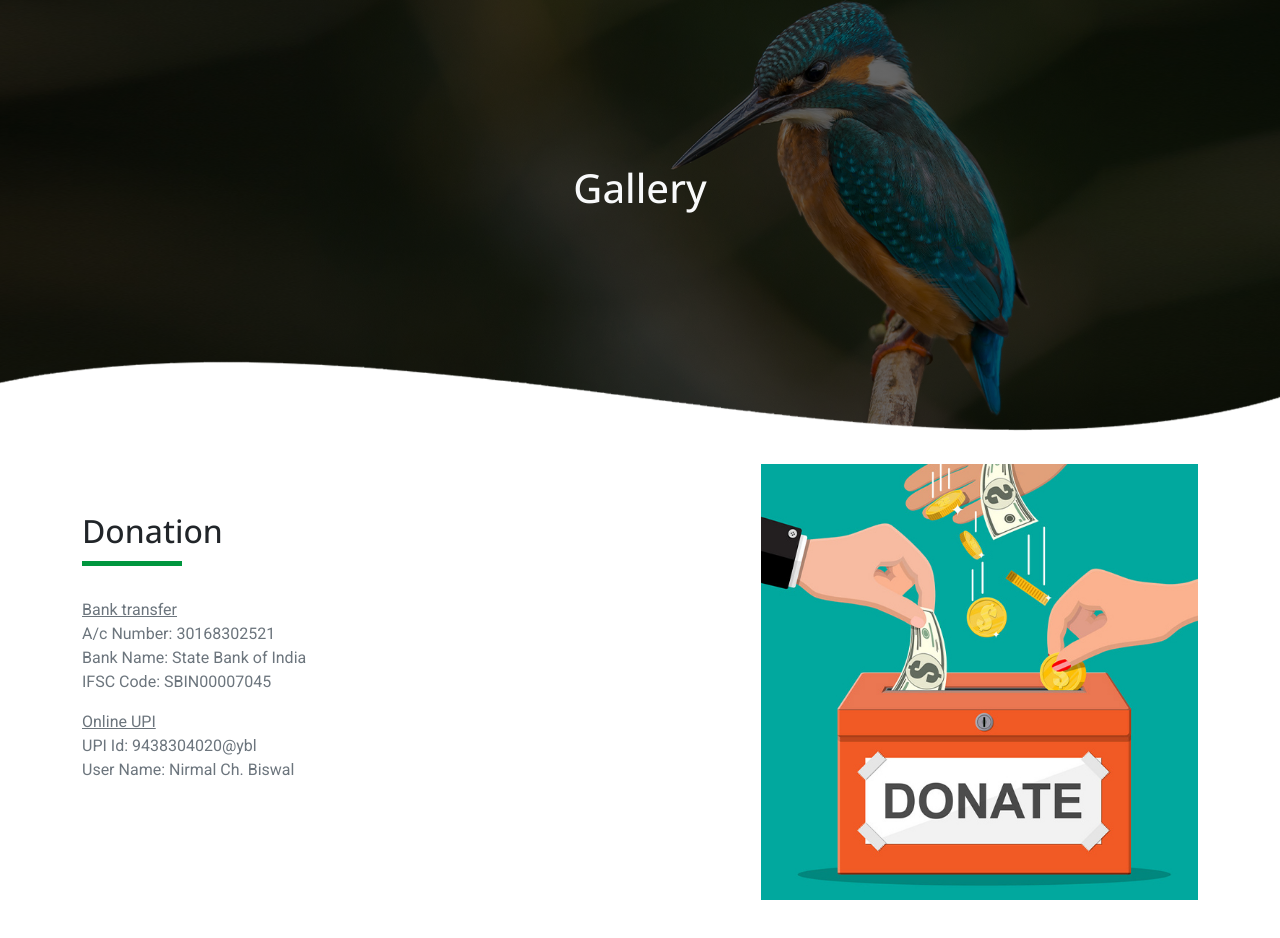
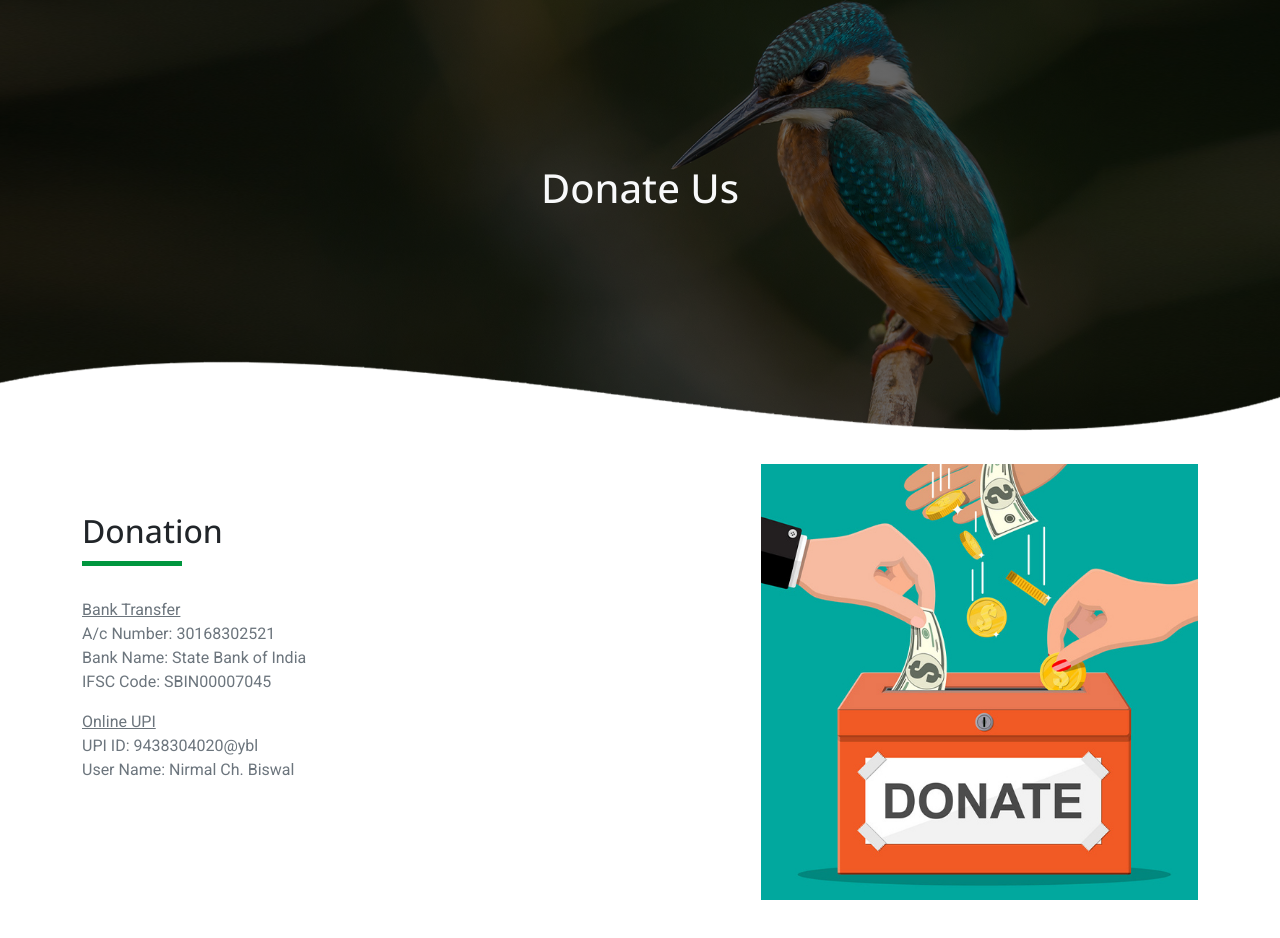
Before and after one commit to erfuniverse/erfuniverse.github.io, a plain HTML site: page donation.html in a window 1280 px wide. Shown: the part 68-1006 px from the top of the page. Drawn offline with nearby package versions, Linux system fonts and the light colour scheme.

Commit message:
Update donation.html

```diff
--- a/donation.html
+++ b/donation.html
@@ -16,7 +16,7 @@
     />
     <!-- css  -->
     <link rel="stylesheet" href="styles.css" />
-    <title>Gallery</title>
+    <title>Donation</title>
   </head>
   <body>
     <nav class="navbar navbar-light">
@@ -127,7 +127,7 @@
       "
     >
       <header class="text-center text-light">
-        <h1>Gallery</h1>
+        <h1>Donate Us</h1>
         <p></p>
       </header>
       <img src="./assets/wave.png" alt="wave" class="img-fluid w-100 wave" />
@@ -143,7 +143,7 @@
         <div class="col-12 col-md-6 pt-3">
           <div class="content">
             <h2>Donation </h2>
-            <p><u>Bank transfer</u><br>
+            <p><u>Bank Transfer</u><br>
                 A/c Number: 30168302521<br>
                 Bank Name: State Bank of India<br>
                 IFSC Code: SBIN00007045
@@ -151,7 +151,7 @@
             </p>
 
             <p><u>Online UPI </u><br>
-            UPI Id: 9438304020@ybl<br>
+            UPI ID: 9438304020@ybl<br>
                User Name: Nirmal Ch. Biswal
           </div>
         </div>
```
